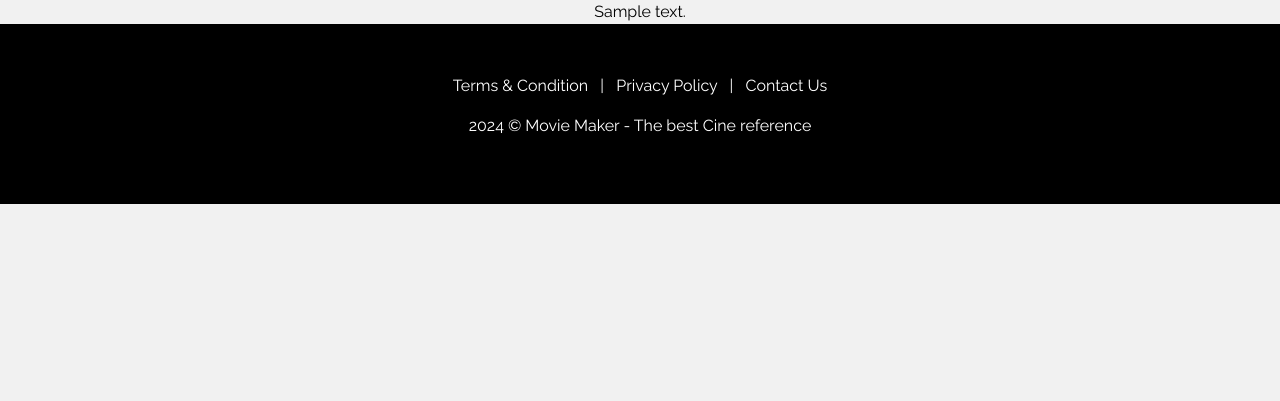
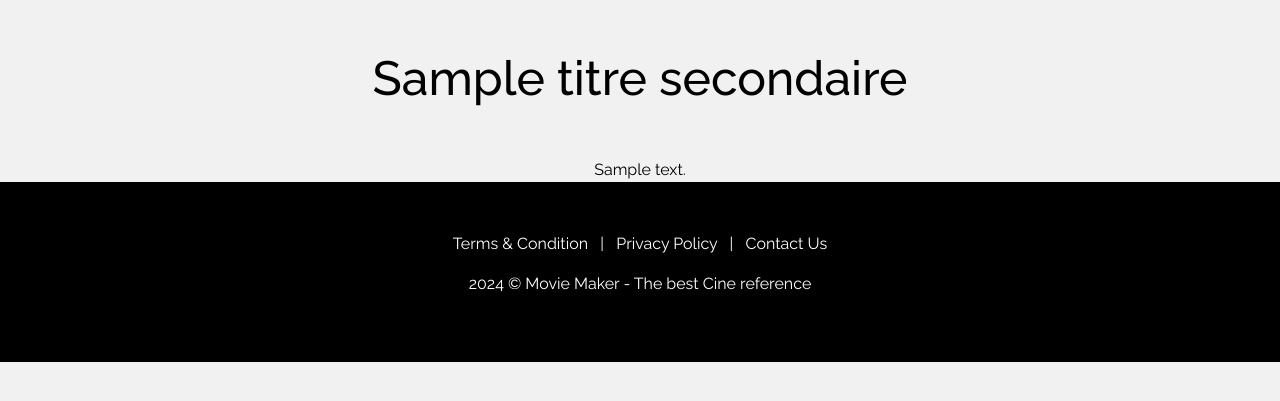
Before and after one commit to yah422/CINEMA, a PHP site: template view/template.php in a window 1280 px wide. Shown: the part 100-501 px from the top of the page. Run offline with PHP 8.4, Linux system fonts and the light colour scheme; the template is opened without the code that fills it: most values are stand-ins (such as "Sample title", 1, 10 or a date in 2020).

Commit message:
correct the secondary title and att a loggo to the head title

```diff
--- a/view/homePage/homePage.php
+++ b/view/homePage/homePage.php
@@ -374,7 +374,7 @@ ob_start();
 <?php
 
 $titre = " Home ";
-$titre_secondaire = "Nouveauté du moment";
+$titre_secondaire = "Nouveautés du moment";
 $contenu = ob_get_clean();
 require "view/template.php";
 
--- a/view/template.php
+++ b/view/template.php
@@ -25,7 +25,7 @@
     <link rel="preconnect" href="https://fonts.googleapis.com">
     <link rel="preconnect" href="https://fonts.gstatic.com" crossorigin>
     <link href="https://fonts.googleapis.com/css2?family=Roboto:ital,wght@0,100;0,300;0,400;0,500;0,700;0,900;1,100;1,300;1,400;1,500;1,700;1,900&display=swap" rel="stylesheet">
-
+    <link rel="icon" href="./public/images/logocine.png" type="image/png">
     <title> <?= $titre ?> </title>
 
 </head>
@@ -50,6 +50,15 @@
 
     </header>
 
+
+
+        <main>
+
+            <h2 style="font-size: xxx-large;
+            font-family: 'Raleway';
+            margin: 50px;">
+                <?= $titre_secondaire ?>
+            </h2>
             <div style="display: flex;
             flex-direction: column;
             align-content: center;
@@ -57,6 +66,8 @@
             align-items: center;" id="contient">
                 <?= $contenu ?>
             </div>
+
+        </main>
 
 
     <footer id="footer">
```
Lines whose indentation alone changed are shown as unchanged.
